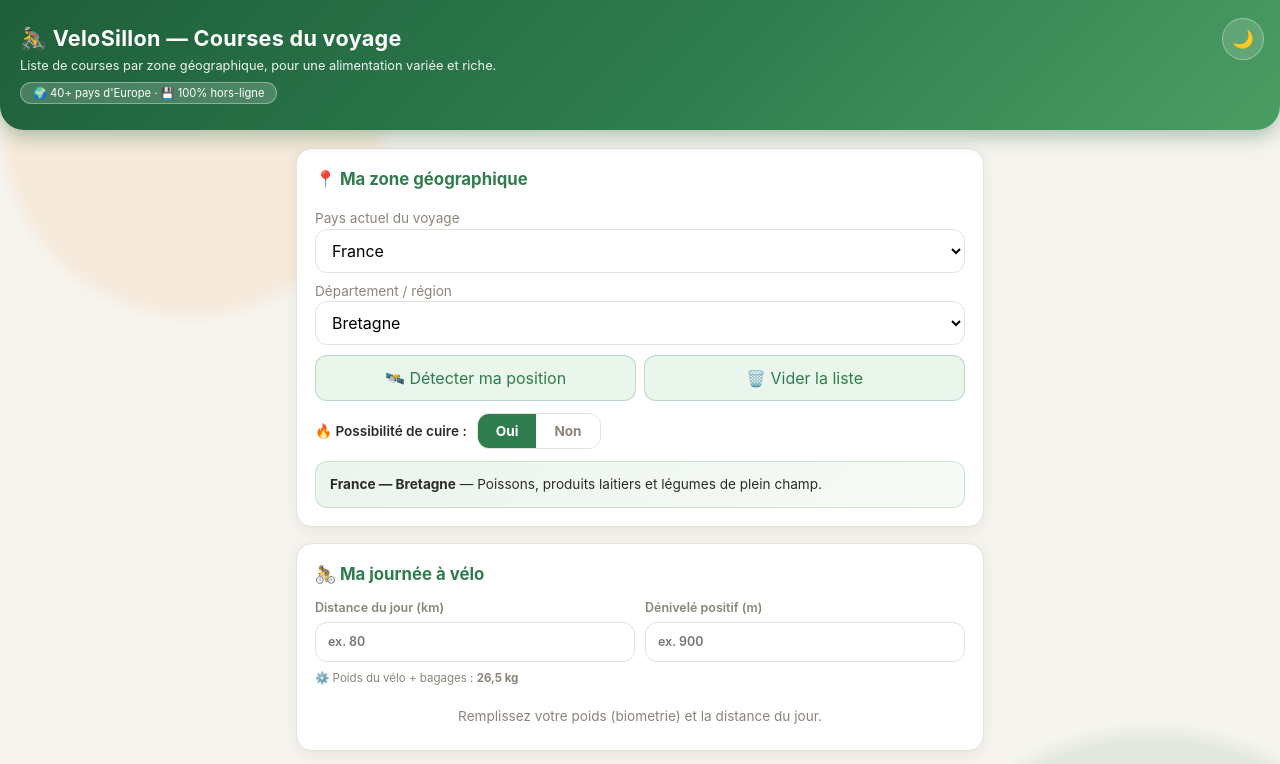
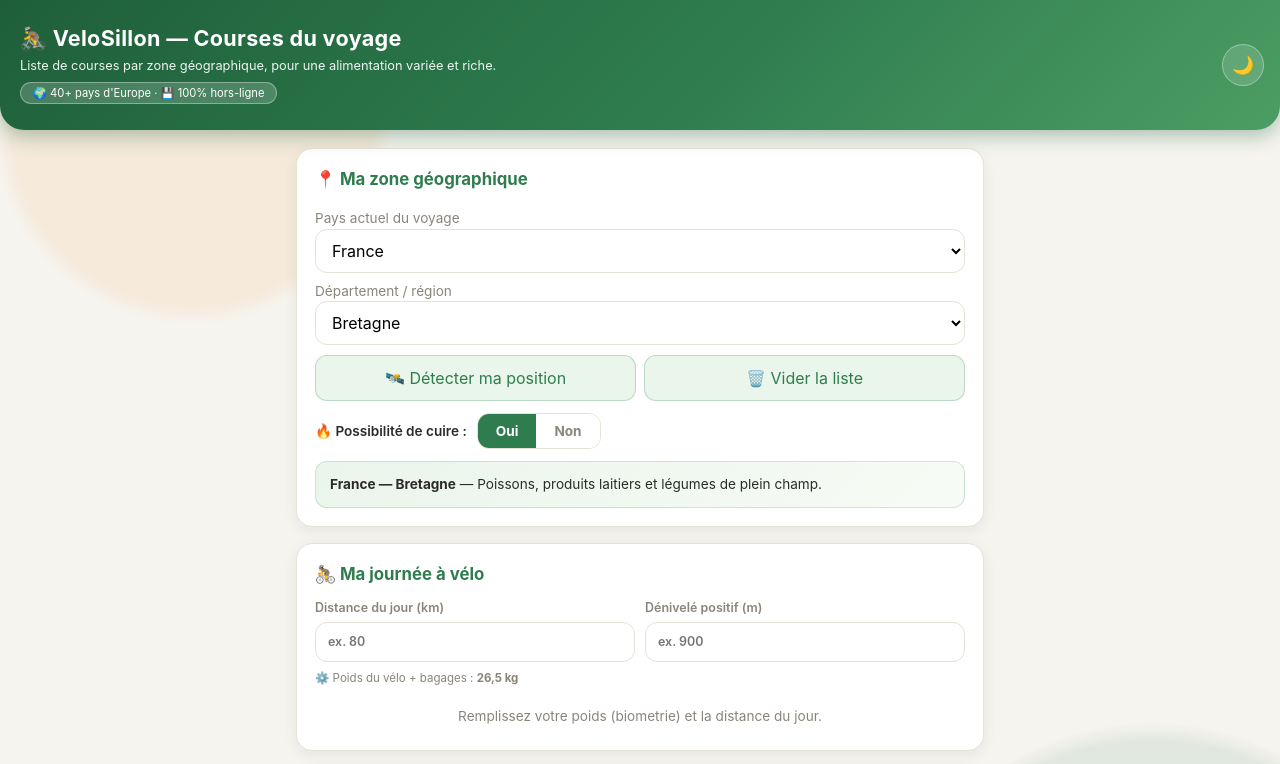
Before and after one commit to boussakhaneleny-star/velosillon1, a plain HTML site: page index.html in a window 1280 px wide. Shown: the top 764 px of the page. Drawn offline with Linux system fonts and the light colour scheme.

Commit message:
En-tête compact corrigé : taille de texte inchangée, sous-titre et badge masqués proprement, bouton thème recentré
Co-authored-by: boussakhaneleny-star <boussakhaneleny-star@users.noreply.github.com>

```diff
--- a/index.html
+++ b/index.html
@@ -40,14 +40,15 @@
     box-shadow: 0 6px 20px rgba(30, 95, 58, .35);
     border-radius: 0 0 24px 24px;
   }
-  header { transition: padding .25s ease; }
-  header h1 { font-size: 1.35rem; letter-spacing: .3px; transition: font-size .25s ease; white-space: nowrap; }
-  header p { font-size: .8rem; opacity: .92; margin-top: 2px; transition: opacity .2s ease, font-size .25s ease, margin .25s ease; }
-  header .badge { transition: all .2s ease; }
+  header h1 { font-size: 1.35rem; letter-spacing: .3px; white-space: nowrap; }
+  header p { font-size: .8rem; opacity: .92; margin-top: 2px; }
+  header .badge { display: inline-block; }
+  header .badge, header p, header h1 { transition: none; }
   header.compact { padding: 10px 20px 12px; }
-  header.compact h1 { font-size: .95rem; }
-  header.compact p { font-size: .68rem; opacity: 0; margin-top: 0; height: 0; overflow: hidden; }
-  header.compact .badge { font-size: .6rem; padding: 1px 8px; margin-top: 2px; }
+  header.compact h1 { font-size: 1.35rem; }
+  header.compact p { display: none; }
+  header.compact .badge { display: none; }
+  header.compact #btn-theme { top: 50%; transform: translateY(-50%); }
   header .badge {
     display: inline-block; margin-top: 6px;
     background: rgba(255,255,255,.18);
@@ -351,7 +352,8 @@
   .legend .local-dot { color: var(--accent-2); font-weight: 700; }
   #btn-theme {
     position: absolute;
-    top: 18px;
+    top: 50%;
+    transform: translateY(-50%);
     right: 16px;
     width: 42px; height: 42px;
     border-radius: 50%;
```
